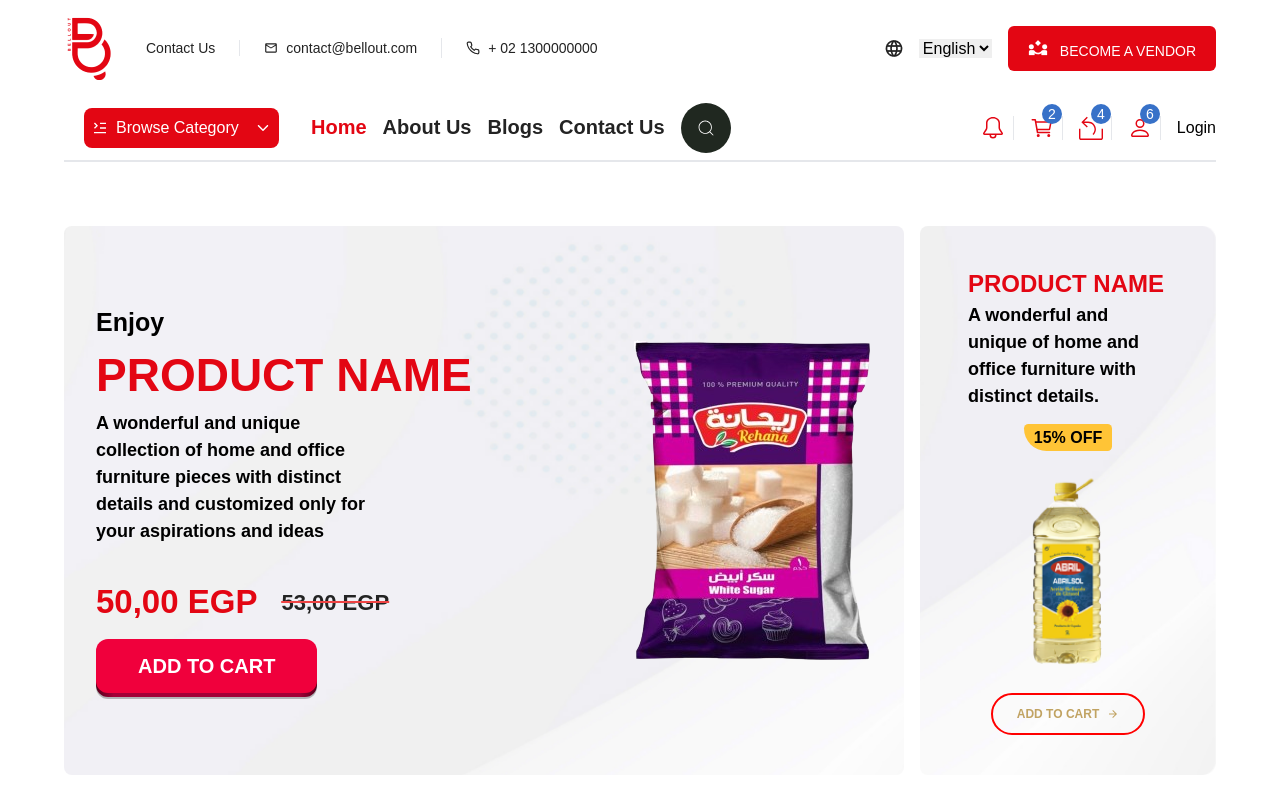
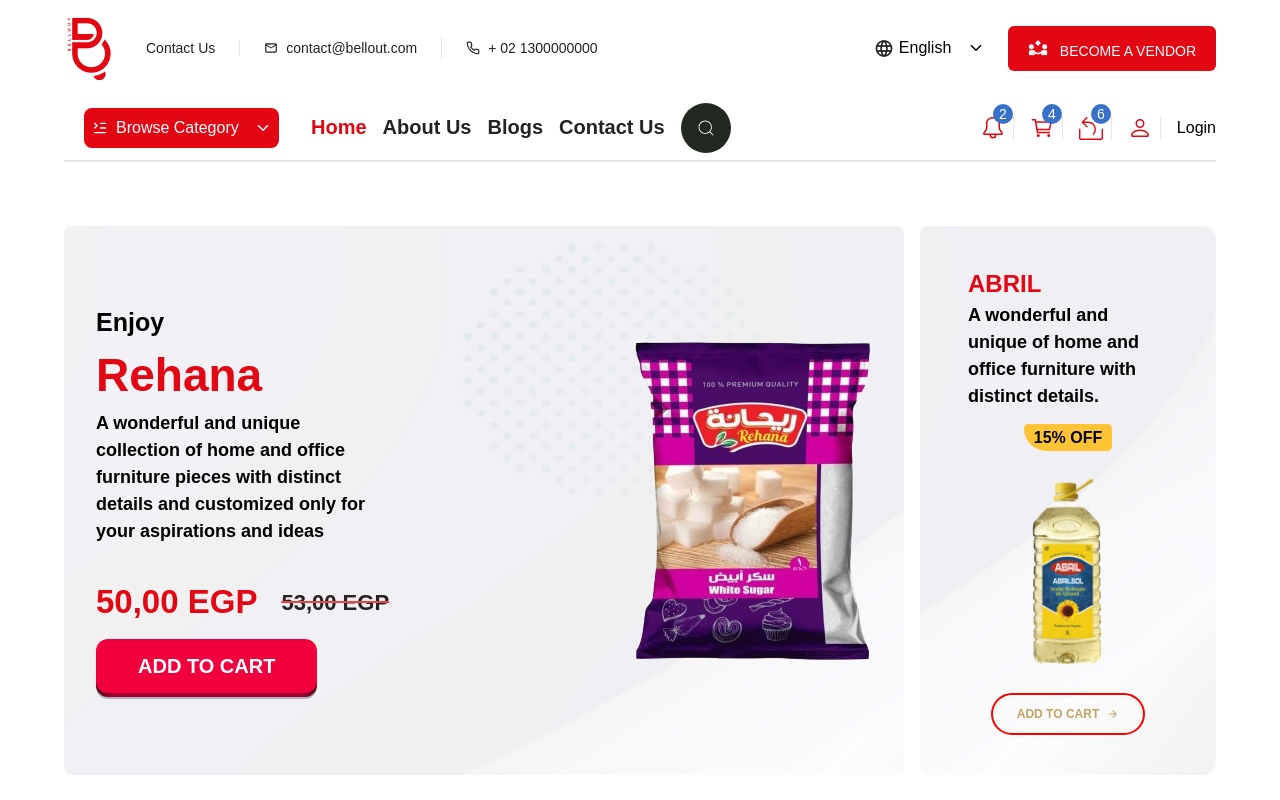
Before and after one commit to Ahmedgawish10/react-task-Eramo, a React (Vite) app: page / in a window 1280 px wide. Shown: the top 800 px of the page. Built offline with nearby package versions, Linux system fonts and the light colour scheme.

Commit message:
update category for best products

```diff
--- a/src/components/bestProducts/BestProducts.jsx
+++ b/src/components/bestProducts/BestProducts.jsx
@@ -19,8 +19,8 @@
     dots: true,
     infinite: true,
     speed: 500,
-    slidesToShow: 2,
-    slidesToScroll: 3,
+    slidesToShow: 1,
+    slidesToScroll: 1,
     responsive: [
       {
         breakpoint: 1500,
@@ -57,12 +57,17 @@
     ],
   };
 
+  const [isMenuOpen, setIsMenuOpen] = useState(false);
+
+  const toggleMenu = () => {
+    setIsMenuOpen(!isMenuOpen);
+  };
+
+
   const [selectedItem, setSelectedItem] = useState(null);
-
   const handleItemClick = (index) => {
     setSelectedItem(index === selectedItem ? null : index);
   };
-
   const products = [
     {
       image: ImgBest1,
@@ -110,8 +115,8 @@
                 </a>
               </div>
 
-              <div className="md:flex md:items-center">
-                <nav aria-label="Global" className="hidden md:block">
+              <div className="md:flex md:items-center relative">
+                <nav aria-label="Global" className={`hidden md:block ${isMenuOpen ? 'show1' : 'hide'} `}>
                   <ul className="flex items-center gap-6 text-sm justify-end">
                     <li>
                       <a
@@ -176,8 +181,8 @@
                 </nav>
 
                 <div className="flex items-center gap-4">
-                  <div className="block md:hidden">
-                    <button className="rounded bg-orange-400 p-2 text-blue-600 transition hover:text-gray-600/75">
+                  <div className="block md:hidden" onClick={toggleMenu}>
+                    <button className="rounded  p-2 text-gray-600 transition hover:text-gray-600/75">
                     <MdOutlineMenuOpen className='text-2xl'/>
 
                     </button>
--- a/src/components/bestProducts/bestproducts.css
+++ b/src/components/bestProducts/bestproducts.css
@@ -111,3 +111,32 @@
   }
 
 }
+/* media for md screens and less */
+@media screen and (max-width:768px) {
+  .best-Products nav{
+    display: block ;
+    position: absolute;
+    background-color: #aeffaeb4;
+    left: 0;
+    bottom: -170px;
+    left: -206px;
+    width: 240px;
+    z-index: 20;
+    display: none ;
+  }
+  .show1{
+    display: block !important;
+  }
+  .best-Products nav ul{
+    display: block !important;
+  }
+  .best-Products nav ul li{
+    padding-bottom: 12px;
+  }
+  .best-Products nav ul li a{
+    padding-bottom: initial !important;
+      color: black !important;
+
+  }
+
+}
--- a/src/components/header/Header.jsx
+++ b/src/components/header/Header.jsx
@@ -1,12 +1,12 @@
 import { MdOutlineMailOutline } from "react-icons/md";
 import { FiPhone } from "react-icons/fi";
-import React, { useState } from 'react';
+import React from 'react';
 
 import ImgLogo from '../../assets/logo1-header.png'
-import ImgEarth from '../../assets/earth.png'
 import ImgMan from '../../assets/man.png'
 
 import "./header.css"
+import SelectLang from "./SelectLang";
 function Header() {
 
   return (
@@ -42,12 +42,7 @@
 
               <div className="flex items-center gap-4">
                 <div className="sm:flex sm:gap-4 items-center">
-            <label htmlFor="option1" className="cursor-pointer"><img src={ImgEarth} alt="" /></label>
-        <select id="option1" className="cursor-pointer border-none focus:border-none">
-        <option>English</option>
-        <option>Arabic</option>
-        <option>france</option>
-      </select>
+                  <SelectLang />
 
                   {/*  */}
                   <a
--- a/src/components/header/MainHeader.jsx
+++ b/src/components/header/MainHeader.jsx
@@ -89,21 +89,20 @@
 
                 <div className="right flex items-center justify-end gap-4  flex-1">
                   <div className=" flex sm:gap-4">
-                    <span className="border-r pe-2 cursor-pointer">
+                    <span className="border-r pe-2 cursor-pointer relative">
+                    <span className="bg-[#3771C8] w-5 h-5 rounded-full  absolute top-[-12px] right-0 text-center text-white text-sm count">2</span>
+
                       <GoBell className="text-2xl text-[#E30613]" />
                     </span>
                     <span className="border-r pe-2 cursor-pointer relative">
-                    <span className="bg-[#3771C8] w-5 h-5 rounded-full  absolute top-[-12px] right-0 text-center text-white text-sm count">2</span>
-
+                      <span className="bg-[#3771C8] w-5 h-5 rounded-full  absolute top-[-12px] right-0 text-center text-white text-sm count">4</span>
                       <IoCartOutline className="text-2xl text-[#E30613]" />
                     </span>
                     <span className="border-r pe-2 cursor-pointer relative">
-                      <span className="bg-[#3771C8] w-5 h-5 rounded-full  absolute top-[-12px] right-0 text-center text-white text-sm count">4</span>
+                      <span className="bg-[#3771C8] w-5 h-5 rounded-full  absolute top-[-12px] right-0 text-center text-white text-sm count">6</span>
                       <TfiShareAlt className="text-2xl text-[#E30613]" />
                     </span>
                     <span className="border-r pe-2 cursor-pointer relative">
-                    <span className="bg-[#3771C8] w-5 h-5 rounded-full  absolute top-[-12px] right-0 text-center text-white text-sm count">6</span>
-
                       <BsPerson className="text-2xl text-[#E30613]" />
                     </span>
                     <div className="cursor-pointer flex  items-center">
--- /dev/null
+++ b/src/components/header/SelectLang.jsx
@@ -0,0 +1,36 @@
+import { useState } from 'react';
+import { IoIosArrowDown } from "react-icons/io";
+import ImgEarth from '../../assets/earth.png'
+
+const SelectLang = () => {
+  const [selectedOption, setSelectedOption] = useState('os');
+
+  const handleSelectChange = (event) => {
+    setSelectedOption(event.target.value);
+  };
+
+  return (
+    <div className="relative inline-block ms-5  ">
+      <select
+        id="languageSelect"
+        className="appearance-none bg-[#ffffff]   px-2 py-2 pr-10 focus:outline-none ps-[2rem] cursor-pointer rounded-lg"
+        value={selectedOption}
+        onChange={handleSelectChange}
+      >
+        <option value="en" className='bg-white text-black'>English </option>
+        <option value="ar" className='bg-white text-black'>Arabic</option>
+        <option value="fr" className='bg-white text-black'>Arabic</option>
+
+      </select>
+      <div className="absolute inset-y-0 left-0 flex items-center px-2 pointer-events-none">
+      <img src={ImgEarth} alt="" />
+      </div>
+      <div className="absolute inset-y-0 right-0 flex items-center px-2 pointer-events-none">
+      <IoIosArrowDown />
+
+      </div>
+    </div>
+  );
+};
+
+export default SelectLang;
--- a/src/components/hero/Hero.jsx
+++ b/src/components/hero/Hero.jsx
@@ -20,7 +20,7 @@
                         <div className="box1-left flex items-center ">
                             <div className="center text-center sm:text-center md:text-left">
                                 <div className="title text-[25px] font-semibold">Enjoy</div>
-                                <div className="product-title text-[30px] sm:text-[46px] text-[#E30613] font-semibold ">PRODUCT NAME</div>
+                                <div className="product-title text-[30px] sm:text-[46px] text-[#E30613] font-semibold ">Rehana</div>
                                 <div className="product-desc w-[75%] text-[18px] pb-[2rem]">
                                     A wonderful and unique collection
                                     of home and office furniture pieces
@@ -51,7 +51,7 @@
                     {/* box2 */}
                     <div className="box2 px-[3rem] py-10 rounded-lg animated-element3 animate3  text-center sm:text-center md:text-left lg:text-left">
                         <div className="box2-container ">
-                            <div className="product-title text-[24px] text-[#E30613] font-semibold md:w-[200px] ">PRODUCT NAME</div>
+                            <div className="product-title text-[24px] text-[#E30613] font-semibold md:w-[200px] ">ABRIL</div>
                             <div className="product-desc text-[18px] pb-[1rem] ">
                                 A wonderful and unique
                                 of home and office furniture
```
Lines whose indentation alone changed are shown as unchanged.
